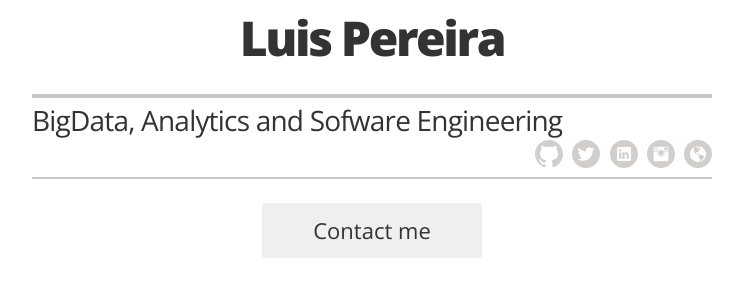
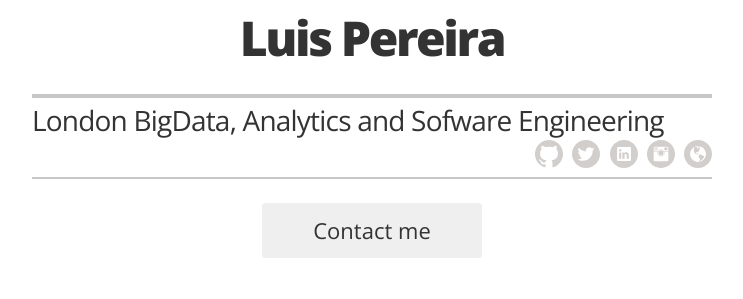
Before and after one commit to luis-pereira-data/luis-pereira-data.github.io, a Jekyll site: the page built from index.html, in a window 1280 px wide. Shown: the part 121-420 px from the top of the page, without its empty margins (268-1011 px from the left). Built offline with Jekyll 4.4.1, drawn with Linux system fonts in a browser that asks for light colours.

Commit message:
Fixes home location

```diff
--- a/_layouts/resume.html
+++ b/_layouts/resume.html
@@ -24,7 +24,7 @@ height="0" width="0" style="display:none;visibility:hidden"></iframe></noscript>
 
           <!-- Your title is also defined in the _config.yml file -->
           <h2 class="header-title" itemprop="jobTitle">
-            <span itemprop="homeLocation">{{ site.home_location }}</span>
+            <span itemprop="homeLocation">{{ site.resume_home_location }}</span>
             {{ site.resume_title }}
           </h2>
           <!-- This is the markup for the icon links; moved out to an include because it's very verbose, and you shouldn't ever need to edit the markup (unless you want to re-order the icons); if you want to customize which links appear, define them in the _config.yml file -->
```
